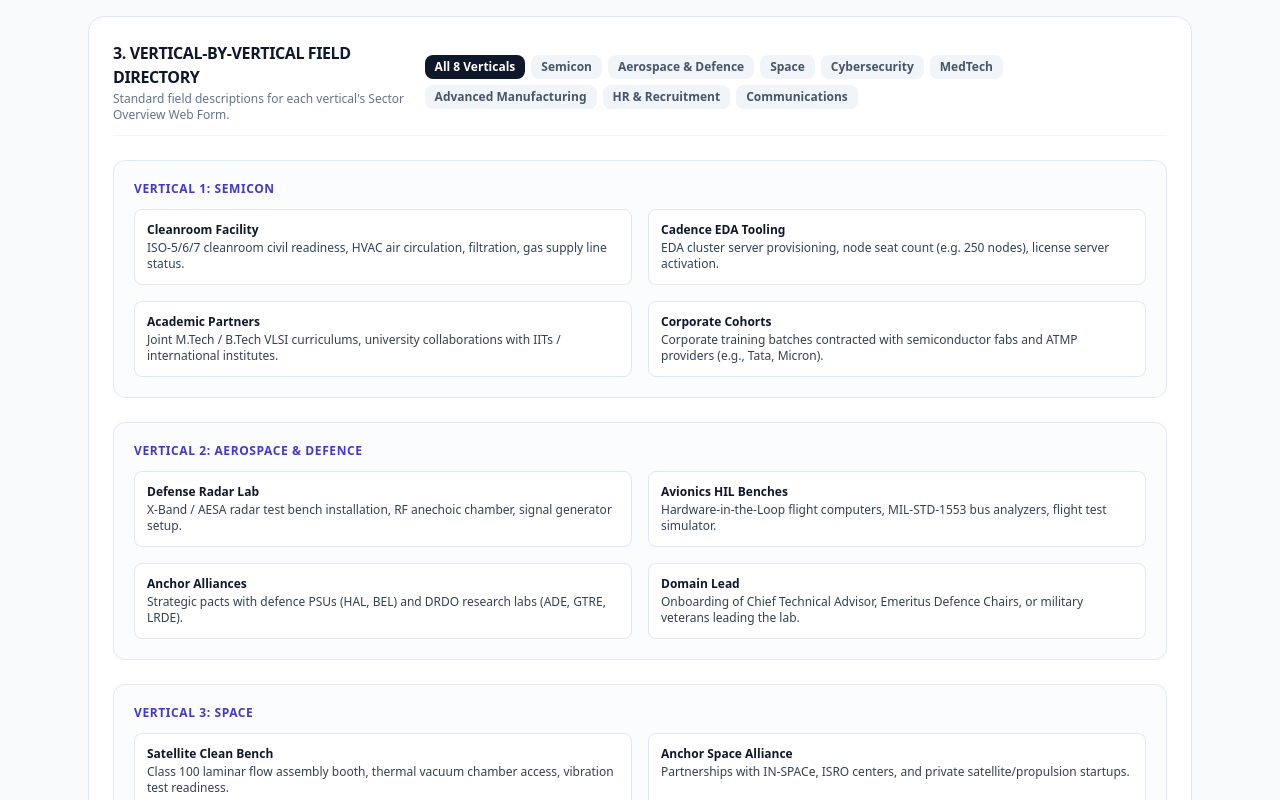
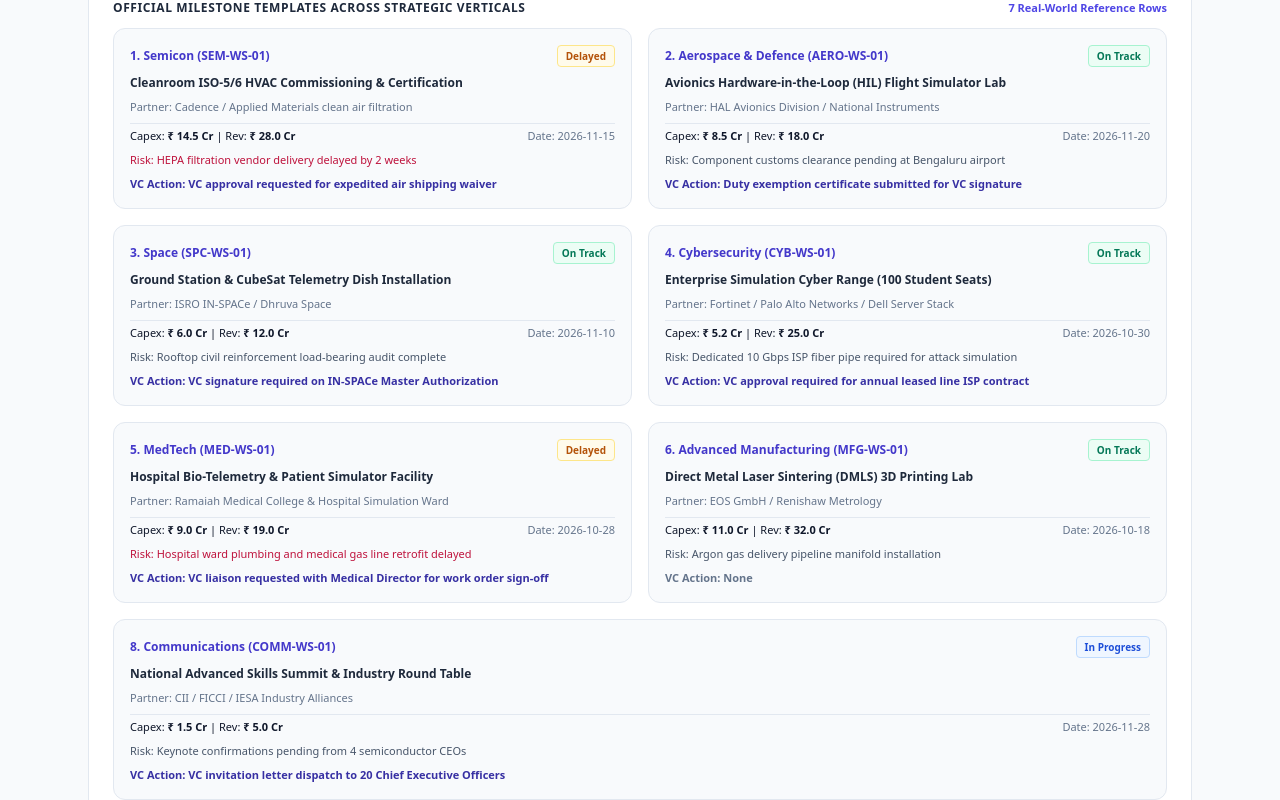
Before and after one commit to Saroj1965/RIASAT-Control-Tower, a Next.js app: page /guidelines in a window 1280 px wide. Shown: the part 1540-2340 px from the top of the page. Built offline with nearby package versions, Linux system fonts and the light colour scheme.

Commit message:
docs: finalize RIASAT Control Tower workstream form filing guidelines and 7 vertical templates

```diff
--- a/src/app/guidelines/page.tsx
+++ b/src/app/guidelines/page.tsx
@@ -307,6 +307,132 @@ export default function PublicGuidelinesPage() {
               </tbody>
             </table>
           </div>
+
+          {/* Real-World Department Row Templates */}
+          <div className="pt-4 border-t border-slate-100 space-y-3">
+            <div className="flex items-center justify-between">
+              <h3 className="text-xs font-bold uppercase tracking-wider text-slate-800">
+                Official Milestone Templates Across Strategic Verticals
+              </h3>
+              <span className="text-[11px] font-semibold text-indigo-600">
+                7 Real-World Reference Rows
+              </span>
+            </div>
+
+            <div className="grid grid-cols-1 md:grid-cols-2 gap-4 text-xs">
+              {/* Semicon */}
+              <div className="p-4 bg-slate-50 border border-slate-200 rounded-xl space-y-2">
+                <div className="flex items-center justify-between">
+                  <span className="font-bold text-indigo-700">1. Semicon (SEM-WS-01)</span>
+                  <span className="px-2 py-0.5 rounded bg-amber-50 text-amber-700 font-bold border border-amber-200 text-[10px]">Delayed</span>
+                </div>
+                <div className="text-slate-800 font-semibold">Cleanroom ISO-5/6 HVAC Commissioning & Certification</div>
+                <div className="text-[11px] text-slate-500">Partner: Cadence / Applied Materials clean air filtration</div>
+                <div className="flex items-center justify-between text-[11px] pt-1 border-t border-slate-200">
+                  <span>Capex: <strong>₹ 14.5 Cr</strong> | Rev: <strong>₹ 28.0 Cr</strong></span>
+                  <span className="text-slate-500">Date: 2026-11-15</span>
+                </div>
+                <div className="text-[11px] text-rose-700 font-medium">Risk: HEPA filtration vendor delivery delayed by 2 weeks</div>
+                <div className="text-[11px] text-indigo-800 font-semibold">VC Action: VC approval requested for expedited air shipping waiver</div>
+              </div>
+
+              {/* Aerospace & Defence */}
+              <div className="p-4 bg-slate-50 border border-slate-200 rounded-xl space-y-2">
+                <div className="flex items-center justify-between">
+                  <span className="font-bold text-indigo-700">2. Aerospace & Defence (AERO-WS-01)</span>
+                  <span className="px-2 py-0.5 rounded bg-emerald-50 text-emerald-700 font-bold border border-emerald-200 text-[10px]">On Track</span>
+                </div>
+                <div className="text-slate-800 font-semibold">Avionics Hardware-in-the-Loop (HIL) Flight Simulator Lab</div>
+                <div className="text-[11px] text-slate-500">Partner: HAL Avionics Division / National Instruments</div>
+                <div className="flex items-center justify-between text-[11px] pt-1 border-t border-slate-200">
+                  <span>Capex: <strong>₹ 8.5 Cr</strong> | Rev: <strong>₹ 18.0 Cr</strong></span>
+                  <span className="text-slate-500">Date: 2026-11-20</span>
+                </div>
+                <div className="text-[11px] text-slate-600">Risk: Component customs clearance pending at Bengaluru airport</div>
+                <div className="text-[11px] text-indigo-800 font-semibold">VC Action: Duty exemption certificate submitted for VC signature</div>
+              </div>
+
+              {/* Space */}
+              <div className="p-4 bg-slate-50 border border-slate-200 rounded-xl space-y-2">
+                <div className="flex items-center justify-between">
+                  <span className="font-bold text-indigo-700">3. Space (SPC-WS-01)</span>
+                  <span className="px-2 py-0.5 rounded bg-emerald-50 text-emerald-700 font-bold border border-emerald-200 text-[10px]">On Track</span>
+                </div>
+                <div className="text-slate-800 font-semibold">Ground Station & CubeSat Telemetry Dish Installation</div>
+                <div className="text-[11px] text-slate-500">Partner: ISRO IN-SPACe / Dhruva Space</div>
+                <div className="flex items-center justify-between text-[11px] pt-1 border-t border-slate-200">
+                  <span>Capex: <strong>₹ 6.0 Cr</strong> | Rev: <strong>₹ 12.0 Cr</strong></span>
+                  <span className="text-slate-500">Date: 2026-11-10</span>
+                </div>
+                <div className="text-[11px] text-slate-600">Risk: Rooftop civil reinforcement load-bearing audit complete</div>
+                <div className="text-[11px] text-indigo-800 font-semibold">VC Action: VC signature required on IN-SPACe Master Authorization</div>
+              </div>
+
+              {/* Cybersecurity */}
+              <div className="p-4 bg-slate-50 border border-slate-200 rounded-xl space-y-2">
+                <div className="flex items-center justify-between">
+                  <span className="font-bold text-indigo-700">4. Cybersecurity (CYB-WS-01)</span>
+                  <span className="px-2 py-0.5 rounded bg-emerald-50 text-emerald-700 font-bold border border-emerald-200 text-[10px]">On Track</span>
+                </div>
+                <div className="text-slate-800 font-semibold">Enterprise Simulation Cyber Range (100 Student Seats)</div>
+                <div className="text-[11px] text-slate-500">Partner: Fortinet / Palo Alto Networks / Dell Server Stack</div>
+                <div className="flex items-center justify-between text-[11px] pt-1 border-t border-slate-200">
+                  <span>Capex: <strong>₹ 5.2 Cr</strong> | Rev: <strong>₹ 25.0 Cr</strong></span>
+                  <span className="text-slate-500">Date: 2026-10-30</span>
+                </div>
+                <div className="text-[11px] text-slate-600">Risk: Dedicated 10 Gbps ISP fiber pipe required for attack simulation</div>
+                <div className="text-[11px] text-indigo-800 font-semibold">VC Action: VC approval required for annual leased line ISP contract</div>
+              </div>
+
+              {/* MedTech */}
+              <div className="p-4 bg-slate-50 border border-slate-200 rounded-xl space-y-2">
+                <div className="flex items-center justify-between">
+                  <span className="font-bold text-indigo-700">5. MedTech (MED-WS-01)</span>
+                  <span className="px-2 py-0.5 rounded bg-amber-50 text-amber-700 font-bold border border-amber-200 text-[10px]">Delayed</span>
+                </div>
+                <div className="text-slate-800 font-semibold">Hospital Bio-Telemetry & Patient Simulator Facility</div>
+                <div className="text-[11px] text-slate-500">Partner: Ramaiah Medical College & Hospital Simulation Ward</div>
+                <div className="flex items-center justify-between text-[11px] pt-1 border-t border-slate-200">
+                  <span>Capex: <strong>₹ 9.0 Cr</strong> | Rev: <strong>₹ 19.0 Cr</strong></span>
+                  <span className="text-slate-500">Date: 2026-10-28</span>
+                </div>
+                <div className="text-[11px] text-rose-700 font-medium">Risk: Hospital ward plumbing and medical gas line retrofit delayed</div>
+                <div className="text-[11px] text-indigo-800 font-semibold">VC Action: VC liaison requested with Medical Director for work order sign-off</div>
+              </div>
+
+              {/* Advanced Manufacturing */}
+              <div className="p-4 bg-slate-50 border border-slate-200 rounded-xl space-y-2">
+                <div className="flex items-center justify-between">
+                  <span className="font-bold text-indigo-700">6. Advanced Manufacturing (MFG-WS-01)</span>
+                  <span className="px-2 py-0.5 rounded bg-emerald-50 text-emerald-700 font-bold border border-emerald-200 text-[10px]">On Track</span>
+                </div>
+                <div className="text-slate-800 font-semibold">Direct Metal Laser Sintering (DMLS) 3D Printing Lab</div>
+                <div className="text-[11px] text-slate-500">Partner: EOS GmbH / Renishaw Metrology</div>
+                <div className="flex items-center justify-between text-[11px] pt-1 border-t border-slate-200">
+                  <span>Capex: <strong>₹ 11.0 Cr</strong> | Rev: <strong>₹ 32.0 Cr</strong></span>
+                  <span className="text-slate-500">Date: 2026-10-18</span>
+                </div>
+                <div className="text-[11px] text-slate-600">Risk: Argon gas delivery pipeline manifold installation</div>
+                <div className="text-[11px] text-slate-500 font-semibold">VC Action: None</div>
+              </div>
+
+              {/* Communications */}
+              <div className="p-4 bg-slate-50 border border-slate-200 rounded-xl space-y-2 md:col-span-2">
+                <div className="flex items-center justify-between">
+                  <span className="font-bold text-indigo-700">8. Communications (COMM-WS-01)</span>
+                  <span className="px-2 py-0.5 rounded bg-blue-50 text-blue-700 font-bold border border-blue-200 text-[10px]">In Progress</span>
+                </div>
+                <div className="text-slate-800 font-semibold">National Advanced Skills Summit & Industry Round Table</div>
+                <div className="text-[11px] text-slate-500">Partner: CII / FICCI / IESA Industry Alliances</div>
+                <div className="flex items-center justify-between text-[11px] pt-1 border-t border-slate-200">
+                  <span>Capex: <strong>₹ 1.5 Cr</strong> | Rev: <strong>₹ 5.0 Cr</strong></span>
+                  <span className="text-slate-500">Date: 2026-11-28</span>
+                </div>
+                <div className="text-[11px] text-slate-600">Risk: Keynote confirmations pending from 4 semiconductor CEOs</div>
+                <div className="text-[11px] text-indigo-800 font-semibold">VC Action: VC invitation letter dispatch to 20 Chief Executive Officers</div>
+              </div>
+            </div>
+          </div>
         </section>
 
         {/* SECTION 3: VERTICAL-BY-VERTICAL CONFIGURABLE HEADINGS */}
```
Also changed, not shown: 1 other file (tests, documents, lock files or other folders).
